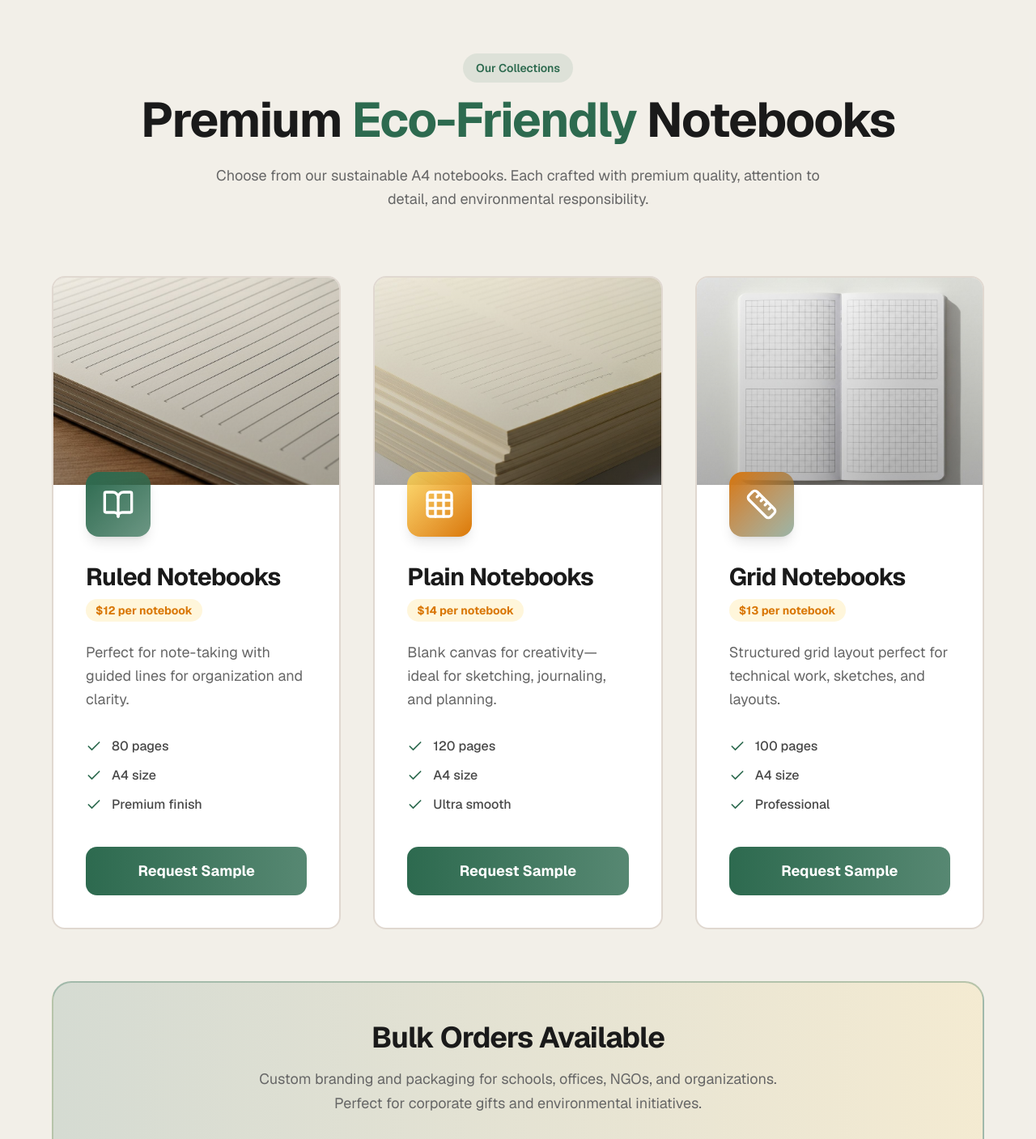
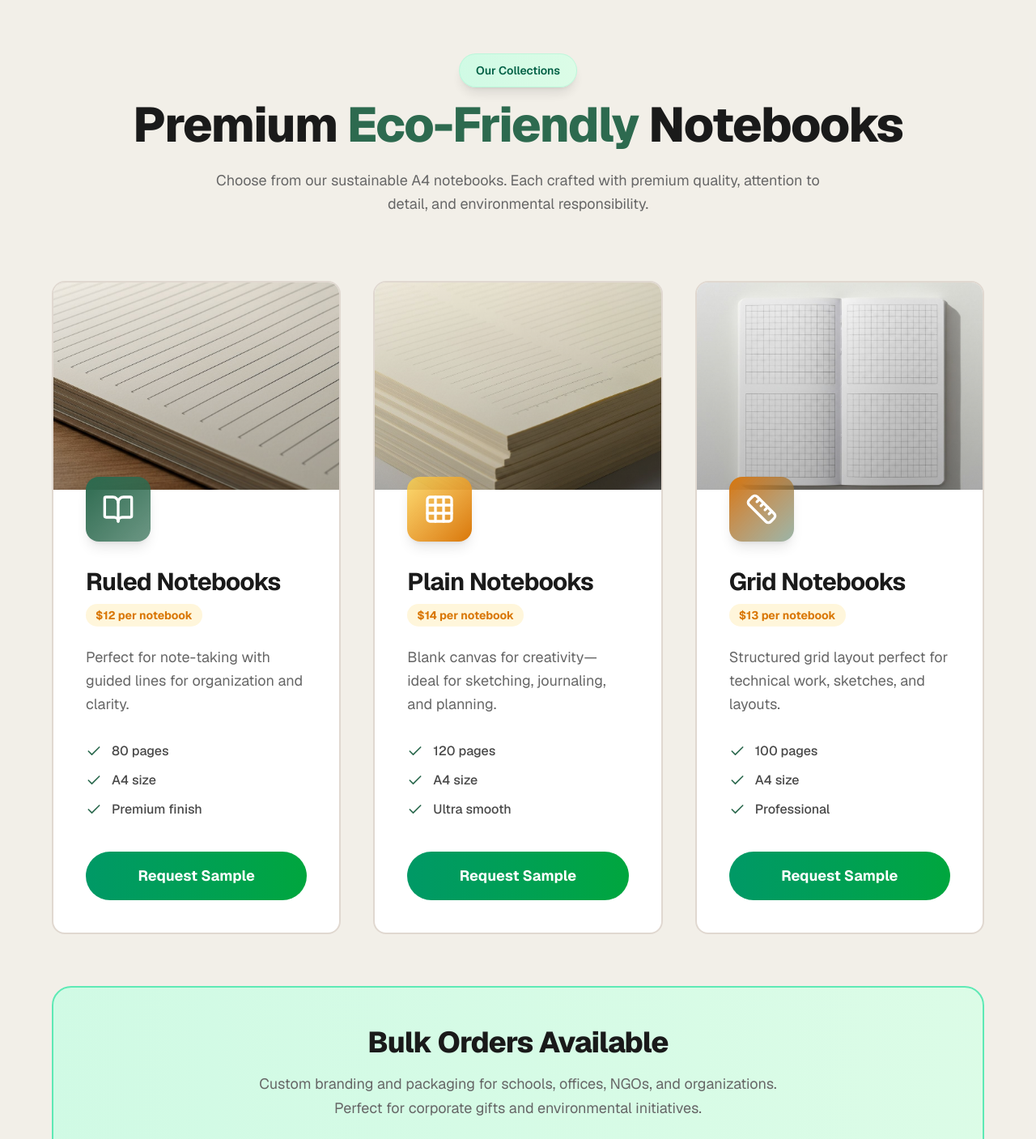
Before and after one commit to macodinglab/claspuro, a Next.js app: page /products in a window 1280 px wide. Shown: the part 540-1947 px from the top of the page at 81% size. Built offline with nearby package versions, Linux system fonts and the light colour scheme.

Commit message:
improvement of all sections to look like here-section

```diff
--- a/components/contact-section.tsx
+++ b/components/contact-section.tsx
@@ -3,6 +3,8 @@
 import type React from "react"
 import { useState } from "react"
 import { CheckCircle2, Mail, MessageSquare, Users } from "lucide-react"
+import SectionBadge from "./section-badge"
+import PrimaryButton from "./primary-button"
 
 export default function ContactSection() {
   const [formData, setFormData] = useState({
@@ -29,10 +31,10 @@ export default function ContactSection() {
     <section id="contact" className="relative w-full py-32 px-4 sm:px-6 lg:px-8 bg-muted/30">
       <div className="max-w-6xl mx-auto">
         <div className="text-center mb-20">
-          <div className="inline-block px-4 py-2 bg-primary/10 text-primary rounded-full text-sm font-semibold mb-4 animate-pulse-soft">
-            Get In Touch
-          </div>
-          <h2 className="text-3xl sm:text-4xl md:text-5xl lg:text-6xl font-bold text-foreground mb-6 text-balance">
+          <SectionBadge className="mb-4 animate-pulse-soft">
+            <span>Get In Touch</span>
+          </SectionBadge>
+          <h2 className="text-3xl sm:text-4xl md:text-5xl lg:text-6xl font-extrabold text-foreground mb-6 text-balance">
             Let's Connect & <span className="text-primary">Collaborate</span>
           </h2>
           <p className="text-base sm:text-lg text-muted-foreground max-w-3xl mx-auto">
@@ -150,12 +152,12 @@ export default function ContactSection() {
                 ></textarea>
               </div>
 
-              <button
+              <PrimaryButton
                 type="submit"
-                className="w-full py-4 bg-gradient-to-r from-primary to-primary/80 text-primary-foreground font-bold rounded-xl hover:shadow-xl transition-smooth hover:scale-105 text-base sm:text-lg animate-pulse-soft"
+                className="w-full text-base sm:text-lg animate-pulse-soft"
               >
                 Send Message
-              </button>
+              </PrimaryButton>
             </form>
           )}
         </div>
--- a/components/mission-section.tsx
+++ b/components/mission-section.tsx
@@ -2,6 +2,7 @@
 
 import { useEffect, useRef, useState } from "react"
 import { Heart, Infinity, Recycle, Sprout, Star, Zap } from "lucide-react"
+import SectionBadge from "./section-badge"
 
 const values = [
   {
@@ -54,11 +55,11 @@ export default function MissionSection() {
       <div className="max-w-6xl mx-auto">
         <div className="grid md:grid-cols-2 gap-16 mb-24 items-center">
           <div className="animate-slide-in-left">
-            <div className="inline-block px-4 py-2 bg-primary/10 text-primary rounded-full text-sm font-semibold mb-6 animate-pulse-soft">
-              Our Purpose
-            </div>
-            <h2 className="text-3xl sm:text-4xl md:text-5xl lg:text-6xl font-bold text-foreground mb-8 leading-tight">
-              Our <span className="text-primary">Mission</span> & Vision
+            <SectionBadge className="mb-6 animate-pulse-soft">
+              <span>Our Purpose</span>
+            </SectionBadge>
+            <h2 className="text-3xl sm:text-4xl md:text-5xl lg:text-6xl font-extrabold text-foreground mb-8 leading-tight">
+              Our <span className="text-emerald-700">Mission</span> & Vision
             </h2>
             <p className="text-base sm:text-lg text-muted-foreground mb-6 leading-relaxed">
               We are pioneers in sustainable stationery, transforming banana waste into premium, eco-friendly A4
@@ -84,7 +85,7 @@ export default function MissionSection() {
         </div>
 
         <div className="mb-24">
-          <h3 className="text-3xl sm:text-4xl md:text-5xl font-bold text-foreground text-center mb-16 animate-fade-in-up">
+          <h3 className="text-3xl sm:text-4xl md:text-5xl font-extrabold text-foreground text-center mb-16 animate-fade-in-up">
             Core Values
           </h3>
           <div ref={containerRef} className="grid md:grid-cols-2 gap-10">
--- /dev/null
+++ b/components/primary-button.tsx
@@ -0,0 +1,18 @@
+import type { ButtonHTMLAttributes, ReactNode } from "react"
+
+type PrimaryButtonProps = {
+  children: ReactNode
+  className?: string
+} & ButtonHTMLAttributes<HTMLButtonElement>
+
+export default function PrimaryButton({ children, className, type = "button", ...rest }: PrimaryButtonProps) {
+  return (
+    <button
+      type={type}
+      className={`px-10 py-4 bg-gradient-to-r from-emerald-600 to-green-600 text-white font-bold rounded-full hover:shadow-2xl transition-smooth hover:scale-105 ${className || ""}`}
+      {...rest}
+    >
+      {children}
+    </button>
+  )
+}
--- a/components/products-showcase.tsx
+++ b/components/products-showcase.tsx
@@ -2,6 +2,8 @@
 
 import { useEffect, useRef, useState } from "react"
 import { BookOpen, Grid3x3, Ruler, Check } from "lucide-react"
+import SectionBadge from "./section-badge"
+import PrimaryButton from "./primary-button"
 
 const products = [
   {
@@ -63,10 +65,10 @@ export default function ProductsShowcase() {
     <section id="products" className="relative w-full py-32 px-4 sm:px-6 lg:px-8 bg-muted/30">
       <div className="max-w-6xl mx-auto">
         <div className="text-center mb-20">
-          <div className="inline-block px-4 py-2 bg-primary/10 text-primary rounded-full text-sm font-semibold mb-4 animate-pulse-soft">
-            Our Collections
-          </div>
-          <h2 className="text-3xl sm:text-4xl md:text-5xl lg:text-6xl font-bold text-foreground mb-6 text-balance">
+          <SectionBadge className="mb-4 animate-pulse-soft">
+            <span>Our Collections</span>
+          </SectionBadge>
+          <h2 className="text-3xl sm:text-4xl md:text-5xl lg:text-6xl font-extrabold text-foreground mb-6 text-balance">
             Premium <span className="text-primary">Eco-Friendly</span> Notebooks
           </h2>
           <p className="text-base sm:text-lg text-muted-foreground max-w-3xl mx-auto leading-relaxed">
@@ -136,9 +138,9 @@ export default function ProductsShowcase() {
                       ))}
                     </div>
 
-                    <button className="w-full py-4 bg-gradient-to-r from-primary to-primary/80 text-primary-foreground font-bold rounded-xl hover:shadow-xl transition-smooth group-hover:scale-105 text-base sm:text-lg">
+                    <PrimaryButton className="w-full text-base sm:text-lg group-hover:scale-105">
                       Request Sample
-                    </button>
+                    </PrimaryButton>
                   </div>
                 </div>
               </div>
@@ -146,15 +148,15 @@ export default function ProductsShowcase() {
           })}
         </div>
 
-        <div className="bg-gradient-to-r from-primary/15 to-secondary/15 rounded-3xl p-12 border-2 border-primary/30 text-center hover:border-primary/60 transition-smooth hover:shadow-lg hover:scale-105 group">
-          <h3 className="text-2xl sm:text-3xl md:text-4xl font-bold text-foreground mb-4 group-hover:scale-110 transition-smooth inline-block">
+        <div className="bg-gradient-to-r from-emerald-100 to-green-100 rounded-3xl p-12 border-2 border-emerald-300 text-center hover:border-emerald-500 transition-smooth hover:shadow-xl hover:scale-105 group">
+          <h3 className="text-2xl sm:text-3xl md:text-4xl font-extrabold text-foreground mb-4 group-hover:scale-110 transition-smooth inline-block">
             Bulk Orders Available
           </h3>
           <p className="text-base sm:text-lg text-muted-foreground mb-8 max-w-2xl mx-auto">
             Custom branding and packaging for schools, offices, NGOs, and organizations. Perfect for corporate gifts and
             environmental initiatives.
           </p>
-          <button className="px-12 py-4 bg-primary text-primary-foreground font-bold rounded-xl hover:shadow-xl transition-smooth hover:scale-110 text-lg inline-block">
+          <button className="px-12 py-4 bg-white text-emerald-900 font-bold rounded-full border-2 border-emerald-600 hover:bg-emerald-50 hover:shadow-xl transition-smooth hover:scale-110 text-lg inline-block">
             Request Bulk Quote
           </button>
         </div>
--- /dev/null
+++ b/components/section-badge.tsx
@@ -0,0 +1,16 @@
+import type { ReactNode } from "react"
+
+type SectionBadgeProps = {
+  children: ReactNode
+  className?: string
+}
+
+export default function SectionBadge({ children, className }: SectionBadgeProps) {
+  return (
+    <div
+      className={`inline-flex items-center gap-2 px-5 py-2.5 bg-gradient-to-r from-emerald-100 to-green-100 text-emerald-800 rounded-full border border-emerald-200/50 shadow-lg backdrop-blur-sm text-sm font-semibold ${className || ""}`}
+    >
+      {children}
+    </div>
+  )
+}
```
